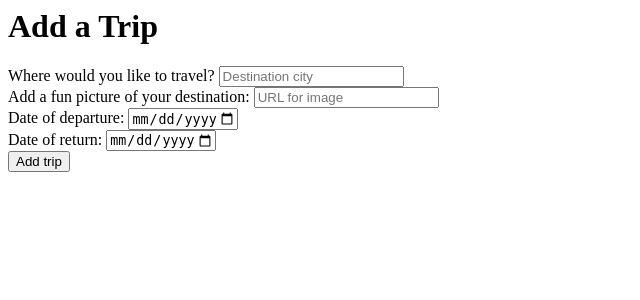
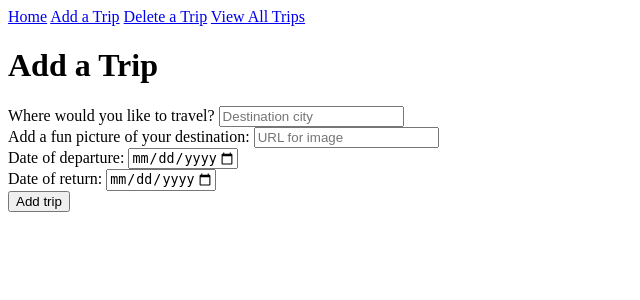
Before and after one commit to MeerKatnip/Trips-app, a Node server app: page /add-trip in a window 1280 px wide. Shown: the top 300 px of the page, without its empty margins (0-640 px from the left). Run offline with Node 20, Linux system fonts and the light colour scheme.

Commit message:
edits made to get add-trip button to function

```diff
--- a/app.js
+++ b/app.js
@@ -7,7 +7,13 @@ app.engine('mustache', mustacheExpress())
 app.set('views', './views')
 app.set('view engine', 'mustache')
 
-let listOfTrips = []
+global.listOfTrips = []
+
+
+// localhost:3000/css/version-1/style.css
+app.use('/css/version-1',express.static('css'))
+// localhost:3000/js/client.js
+app.use(express.static(__dirname + '../public'))
 
 
 
@@ -33,7 +39,10 @@ app.post('/add-trip',(req,res) => {
     let trip = { city: city, cityImgURL: cityImgURL, departDate: departDate, returnDate: returnDate }
     listOfTrips.push(trip)
     console.log(listOfTrips)
-    res.redirect("/add-trips")
+
+    res.redirect("/add-trip")
+
+    // res.render("add-trip", {city: city})
 })
 
 app.get('/delete-trip',(req,res) => {
--- a/views/add-trip.mustache
+++ b/views/add-trip.mustache
@@ -4,6 +4,12 @@
 </head>
 
 <body>
+<div>
+<a href="/">Home</a>
+<a href="/add-trip">Add a Trip</a>
+<a href="/delete-trip">Delete a Trip</a>
+<a href="/all-trips">View All Trips</a>
+</div>
     <h1>Add a Trip</h1>
     <form method="POST" action="/add-trip">
         <div><label for="city">Where would you like to travel?</label>
@@ -22,6 +28,9 @@
         </div>
         <button>Add trip</button>
     </form>
+
+
+
 </body>
 
 </html>
--- a/views/all-trips.mustache
+++ b/views/all-trips.mustache
@@ -4,6 +4,12 @@
 </head>
 
 <body>
+<div>
+<a href="/">Home</a>
+<a href="/add-trip">Add a Trip</a>
+<a href="/delete-trip">Delete a Trip</a>
+<a href="/all-trips">View All Trips</a>
+</div>
     <h1>View All Trips</h1>
     {{! <form method="POST">
     {{! </form>                 may not need post if page is only view all? }}
--- a/views/delete-trip.mustache
+++ b/views/delete-trip.mustache
@@ -4,6 +4,12 @@
 </head>
 
 <body>
+<div>
+<a href="/">Home</a>
+<a href="/add-trip">Add a Trip</a>
+<a href="/delete-trip">Delete a Trip</a>
+<a href="/all-trips">View All Trips</a>
+</div>
     <h1>Delete a Trip</h1>
     <form method="POST" action="/delete-trip">
     </form>
```
Also changed, not shown: views/index.mustache (+8 -0 lines).
